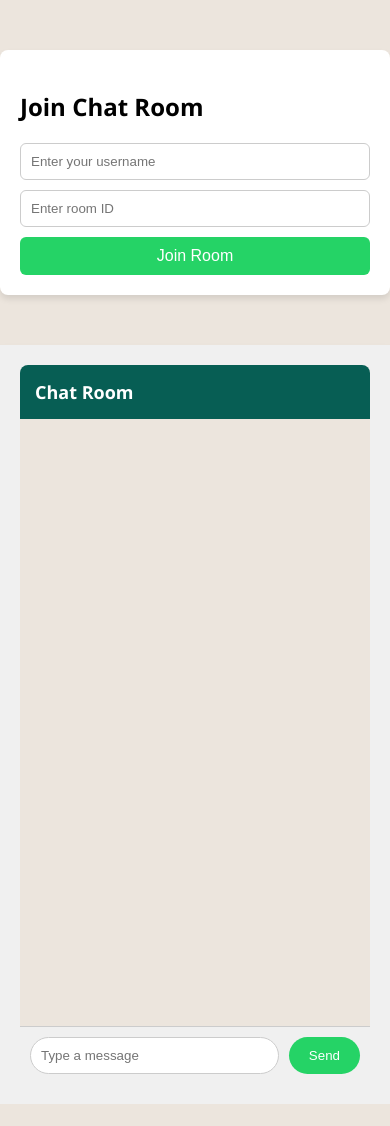
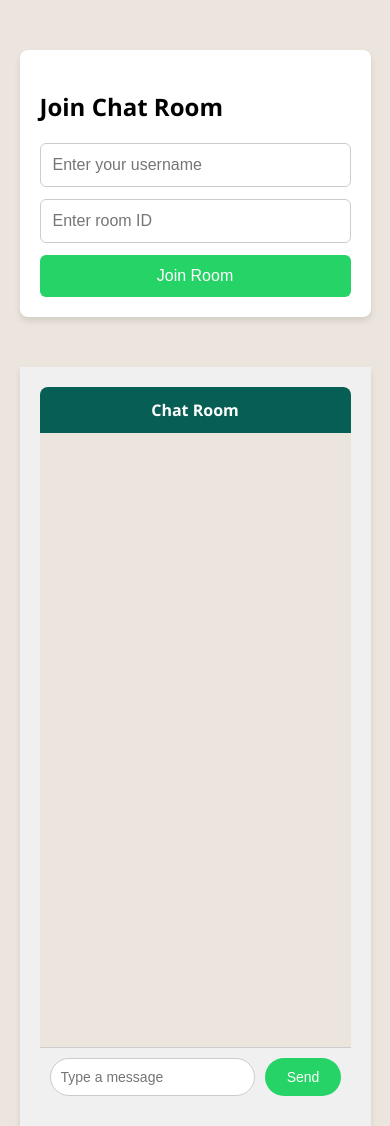
Before and after one commit to pateljay7/nest-chat-room, a website: page public/index.html in a window 390 px wide. Before the commit the page ends 1104 px from the top, so only its background shows below. Drawn offline with nearby package versions, Linux system fonts and the light colour scheme; no server answers.

Commit message:
[feat]: improve chat room design

```diff
--- a/public/index.html
+++ b/public/index.html
@@ -18,6 +18,7 @@
 
       #login,
       #chat {
+        width: 90%;
         max-width: 500px;
         margin: 50px auto;
         padding: 20px;
@@ -28,15 +29,16 @@
 
       #login input {
         width: 100%;
-        padding: 10px;
-        margin-bottom: 10px;
+        padding: 12px;
+        margin-bottom: 12px;
         border-radius: 6px;
         border: 1px solid #ccc;
+        font-size: 16px;
       }
 
       #login button {
         width: 100%;
-        padding: 10px;
+        padding: 12px;
         background-color: #25d366;
         border: none;
         color: #fff;
@@ -52,7 +54,6 @@
       #chat {
         display: none;
         height: 90vh;
-        max-width: 600px;
         margin: auto;
         display: flex;
         flex-direction: column;
@@ -68,6 +69,7 @@
         font-weight: bold;
         border-top-left-radius: 8px;
         border-top-right-radius: 8px;
+        text-align: center;
       }
 
       #messages {
@@ -89,6 +91,7 @@
         flex-direction: column;
         word-wrap: break-word;
         clear: both;
+        font-size: 14px;
       }
 
       .user {
@@ -132,28 +135,49 @@
         padding: 10px;
         background-color: #f0f0f0;
         border-top: 1px solid #ccc;
+        gap: 10px;
+        flex-wrap: wrap;
       }
 
       #inputBar input {
-        flex: 1;
-        padding: 10px;
+        flex: 1 1 70%;
+        padding: 12px;
         border: 1px solid #ccc;
         border-radius: 25px;
-        margin-right: 10px;
         outline: none;
+        font-size: 16px;
       }
 
       #inputBar button {
+        flex: 1 1 25%;
         background-color: #25d366;
         border: none;
         color: white;
-        padding: 10px 20px;
+        padding: 12px;
         border-radius: 25px;
         cursor: pointer;
+        font-size: 16px;
       }
 
       #inputBar button:hover {
         background-color: #1ebe5d;
+      }
+
+      @media screen and (max-width: 480px) {
+        #chatHeader {
+          font-size: 16px;
+          padding: 12px;
+        }
+
+        .message {
+          font-size: 13px;
+        }
+
+        #inputBar input,
+        #inputBar button {
+          font-size: 14px;
+          padding: 10px;
+        }
       }
     </style>
   </head>
@@ -196,14 +220,12 @@
         }
       }
 
-      document
-        .getElementById('message')
-        .addEventListener('keypress', function (e) {
-          if (e.key === 'Enter') {
-            e.preventDefault();
-            sendMessage();
-          }
-        });
+      document.getElementById('message').addEventListener('keypress', function (e) {
+        if (e.key === 'Enter') {
+          e.preventDefault();
+          sendMessage();
+        }
+      });
 
       socket.on('message', (data) => {
         const messages = document.getElementById('messages');
```
